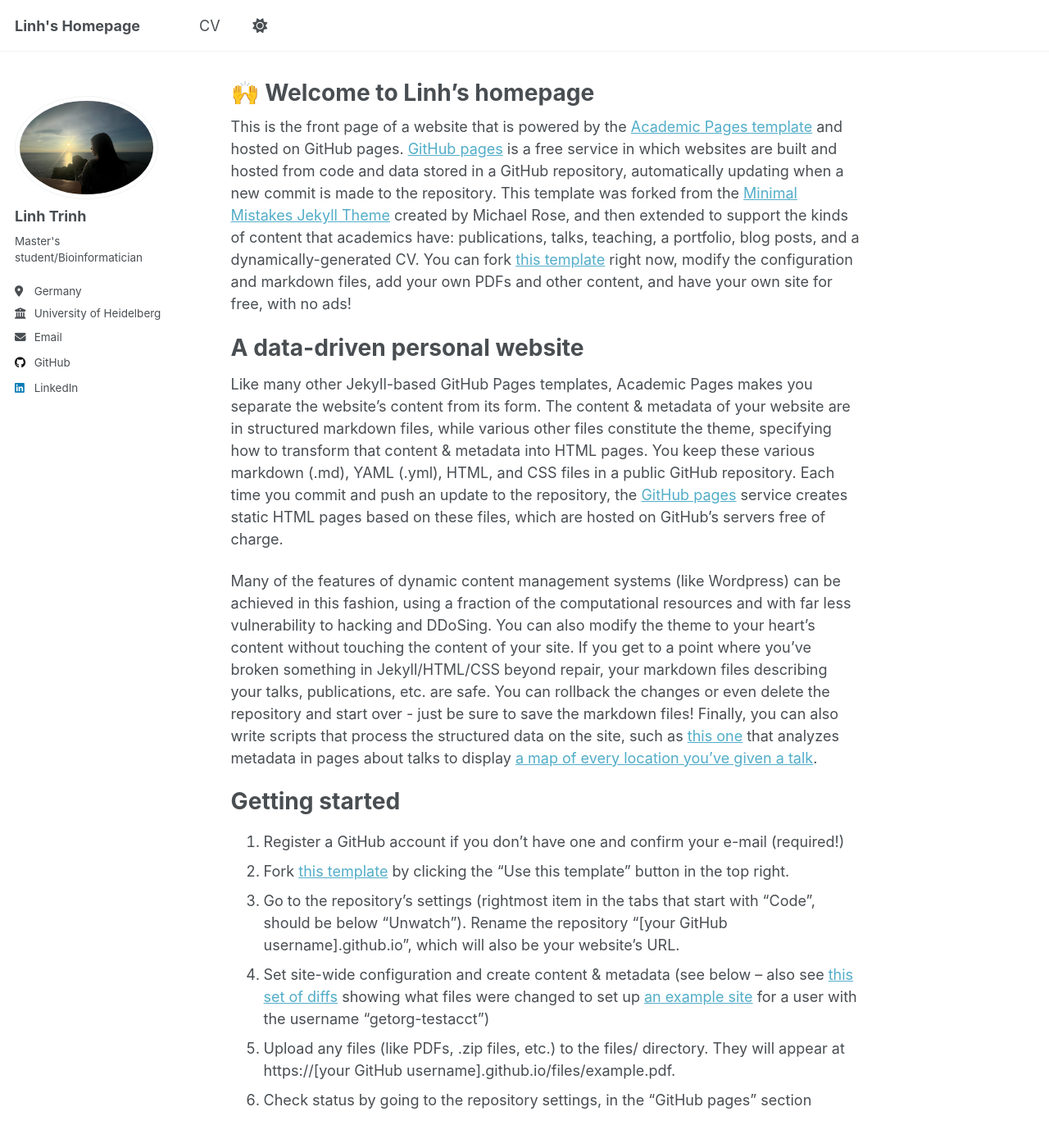
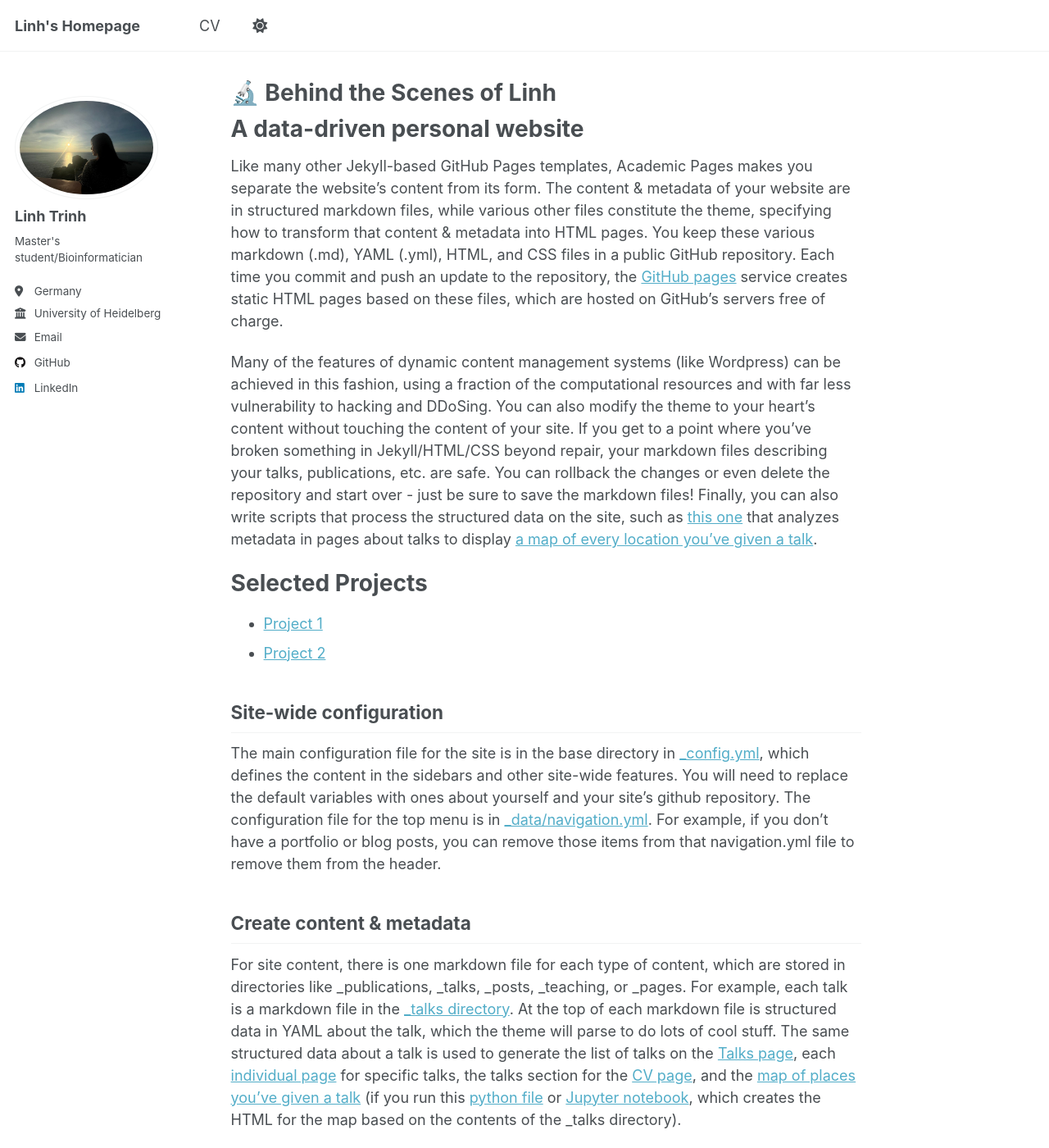
Before and after one commit to linhtrinh213/linhtrinh213.github.io, a Jekyll site: the page built from _pages/about.md, in a window 1280 px wide and 1400 px high. Shown: the whole window at 82% size. Built offline with Jekyll 4.4.1, drawn with Linux system fonts in a browser that asks for light colours.

Commit message:
update projects

```diff
--- a/_pages/about.md
+++ b/_pages/about.md
@@ -1,13 +1,14 @@
 ---
 permalink: /
-title: "🙌 Welcome to Linh's homepage"
+title: "🔬 Behind the Scenes of Linh"
 author_profile: true
 redirect_from:
   - /about/
   - /about.html
 ---
 
-This is the front page of a website that is powered by the [Academic Pages template](https://github.com/academicpages/academicpages.github.io) and hosted on GitHub pages. [GitHub pages](https://pages.github.com) is a free service in which websites are built and hosted from code and data stored in a GitHub repository, automatically updating when a new commit is made to the repository. This template was forked from the [Minimal Mistakes Jekyll Theme](https://mmistakes.github.io/minimal-mistakes/) created by Michael Rose, and then extended to support the kinds of content that academics have: publications, talks, teaching, a portfolio, blog posts, and a dynamically-generated CV. You can fork [this template](https://github.com/academicpages/academicpages.github.io) right now, modify the configuration and markdown files, add your own PDFs and other content, and have your own site for free, with no ads!
+
+
 
 A data-driven personal website
 ======
@@ -15,14 +16,10 @@ Like many other Jekyll-based GitHub Pages templates, Academic Pages makes you se
 
 Many of the features of dynamic content management systems (like Wordpress) can be achieved in this fashion, using a fraction of the computational resources and with far less vulnerability to hacking and DDoSing. You can also modify the theme to your heart's content without touching the content of your site. If you get to a point where you've broken something in Jekyll/HTML/CSS beyond repair, your markdown files describing your talks, publications, etc. are safe. You can rollback the changes or even delete the repository and start over - just be sure to save the markdown files! Finally, you can also write scripts that process the structured data on the site, such as [this one](https://github.com/academicpages/academicpages.github.io/blob/master/talkmap.ipynb) that analyzes metadata in pages about talks to display [a map of every location you've given a talk](https://academicpages.github.io/talkmap.html).
 
-Getting started
+Selected Projects
 ======
-1. Register a GitHub account if you don't have one and confirm your e-mail (required!)
-1. Fork [this template](https://github.com/academicpages/academicpages.github.io) by clicking the "Use this template" button in the top right.
-1. Go to the repository's settings (rightmost item in the tabs that start with "Code", should be below "Unwatch"). Rename the repository "[your GitHub username].github.io", which will also be your website's URL.
-1. Set site-wide configuration and create content & metadata (see below -- also see [this set of diffs](http://archive.is/3TPas) showing what files were changed to set up [an example site](https://getorg-testacct.github.io) for a user with the username "getorg-testacct")
-1. Upload any files (like PDFs, .zip files, etc.) to the files/ directory. They will appear at https://[your GitHub username].github.io/files/example.pdf.
-1. Check status by going to the repository settings, in the "GitHub pages" section
+- [Project 1](https://github.com/linhtrinh213/single_cell_spatial_TLS_Macrophage-)
+- [Project 2](https://github.com/linhtrinh213/Protein-Classification-using-ProtVec-embedding)
 
 Site-wide configuration
 ------
```
